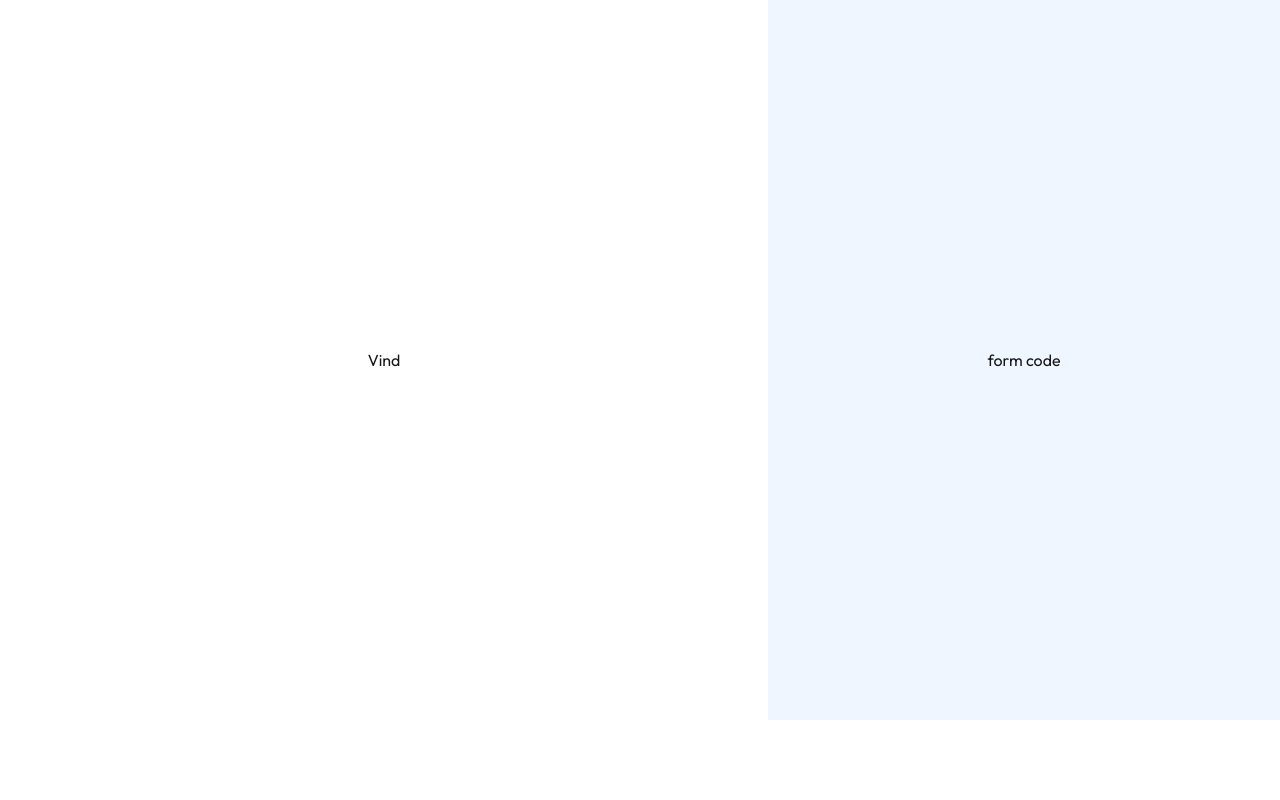
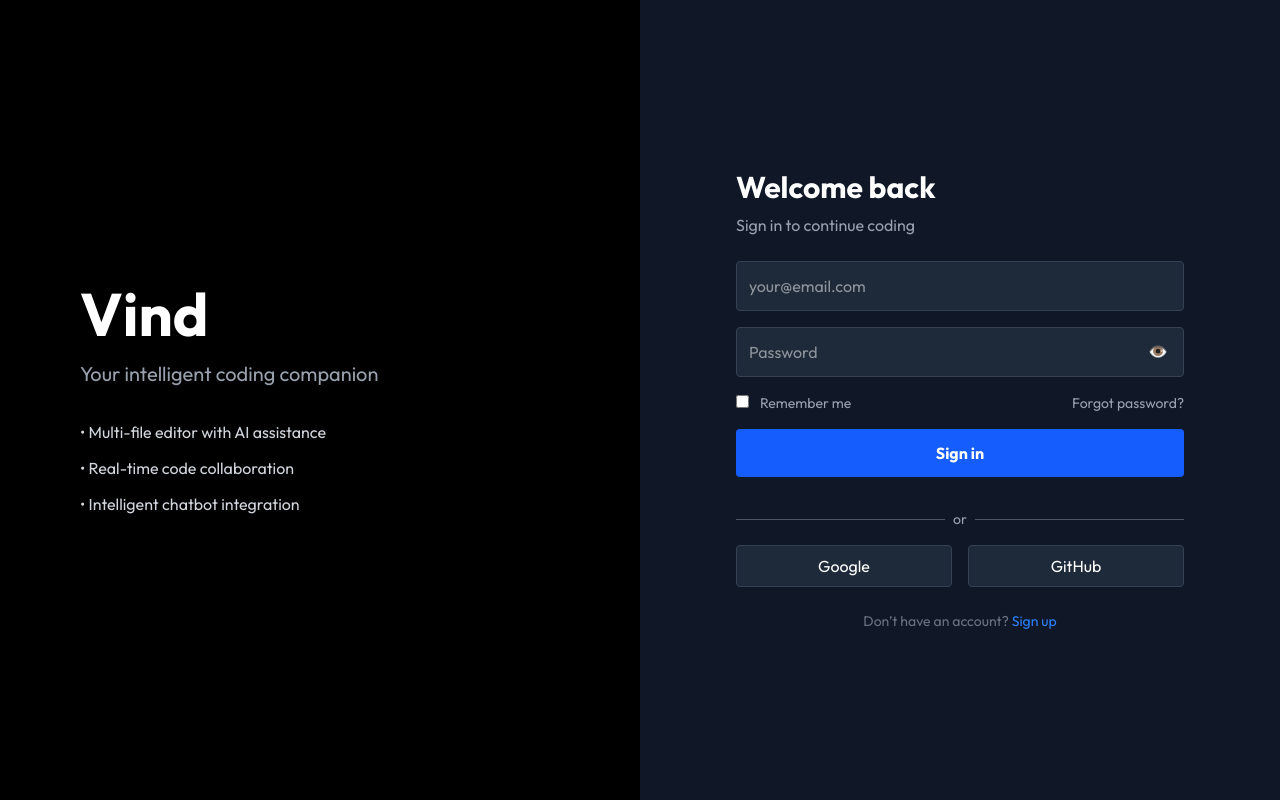
Before and after one commit to prathoseraaj/papit, a Next.js app: page /signin in a window 1280 px wide. Built offline with nearby package versions, Linux system fonts and the light colour scheme.

Commit message:
updated signin

```diff
--- a/app/(auth)/signin/page.tsx
+++ b/app/(auth)/signin/page.tsx
@@ -1,18 +1,71 @@
-import React from 'react'
+import React from 'react';
 
-const Signin = () => {
+const SignInPage = () => {
   return (
-    <div className='h-screen  w-full flex flex-col'>
-      <div className='flex flex-row h-[90%] w-full'>
-        <div className='w-[60%] flex justify-center items-center'>
-          Vind
-        </div>
-        <div className='w-[40%] flex justify-center bg-blue-50 items-center'>
-          form code
+    <div className="flex min-h-screen bg-black text-white">
+
+      <div className="w-1/2 flex flex-col justify-center p-20">
+        <h1 className="text-6xl font-bold mb-4">Vind</h1>
+        <p className="text-xl text-gray-400 mb-8">Your intelligent coding companion</p>
+        <ul className="space-y-3 text-gray-300">
+          <li>• Multi-file editor with AI assistance</li>
+          <li>• Real-time code collaboration</li>
+          <li>• Intelligent chatbot integration</li>
+        </ul>
+      </div>
+
+
+      <div className="w-1/2 flex items-center justify-center bg-gray-900 px-10">
+        <div className="w-full max-w-md">
+          <h2 className="text-3xl font-semibold mb-2">Welcome back</h2>
+          <p className="text-gray-400 mb-6">Sign in to continue coding</p>
+
+          <form className="space-y-4">
+            <input
+              type="email"
+              placeholder="your@email.com"
+              className="w-full p-3 rounded bg-gray-800 text-white border border-gray-700"
+            />
+            <div className="relative">
+              <input
+                type="password"
+                placeholder="Password"
+                className="w-full p-3 rounded bg-gray-800 text-white border border-gray-700"
+              />
+              <span className="absolute right-4 top-3 text-gray-400 cursor-pointer">👁️</span>
+            </div>
+
+            <div className="flex justify-between text-sm text-gray-400">
+              <label>
+                <input type="checkbox" className="mr-2" /> Remember me
+              </label>
+              <a href="#" className="hover:underline">Forgot password?</a>
+            </div>
+
+            <button className="w-full py-3 rounded bg-blue-600 hover:bg-blue-700 font-semibold">
+              Sign in
+            </button>
+
+            <div className="flex items-center my-4">
+              <div className="flex-grow h-px bg-gray-600" />
+              <span className="mx-2 text-gray-400 text-sm">or</span>
+              <div className="flex-grow h-px bg-gray-600" />
+            </div>
+
+            <div className="flex justify-between gap-4">
+              <button className="w-full py-2 rounded bg-gray-800 border border-gray-700">Google</button>
+              <button className="w-full py-2 rounded bg-gray-800 border border-gray-700">GitHub</button>
+            </div>
+          </form>
+
+          <p className="text-center text-sm text-gray-500 mt-6">
+            Don’t have an account?{' '}
+            <a href="/signup" className="text-blue-500 hover:underline">Sign up</a>
+          </p>
         </div>
       </div>
     </div>
-  )
-}
+  );
+};
 
-export default Signin
+export default SignInPage;
--- a/app/(auth)/signup/page.tsx
+++ /dev/null
@@ -1,18 +0,0 @@
-import React from 'react'
-
-const SignUp = () => {
-  return (
-    <div className='h-screen  w-full flex flex-col'>
-      <div className='flex flex-row h-[90%] w-full'>
-        <div className='w-[60%] flex justify-center items-center'>
-          Vind
-        </div>
-        <div className='w-[40%] flex justify-center bg-blue-50 items-center'>
-          form code
-        </div>
-      </div>
-    </div>
-  )
-}
-
-export default SignUp
```
